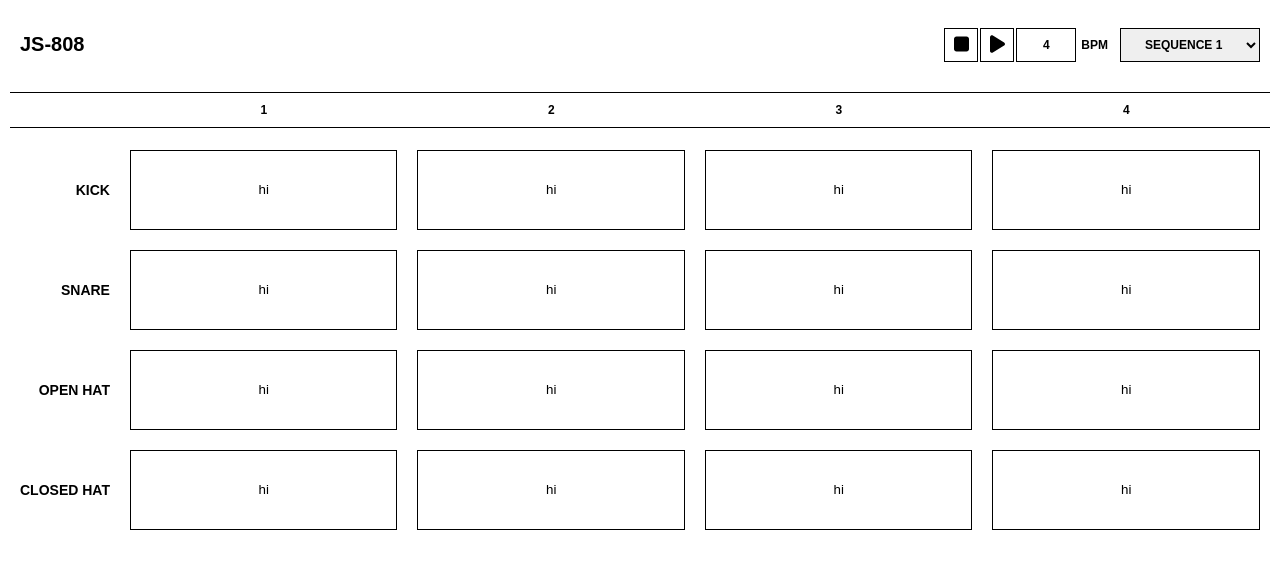
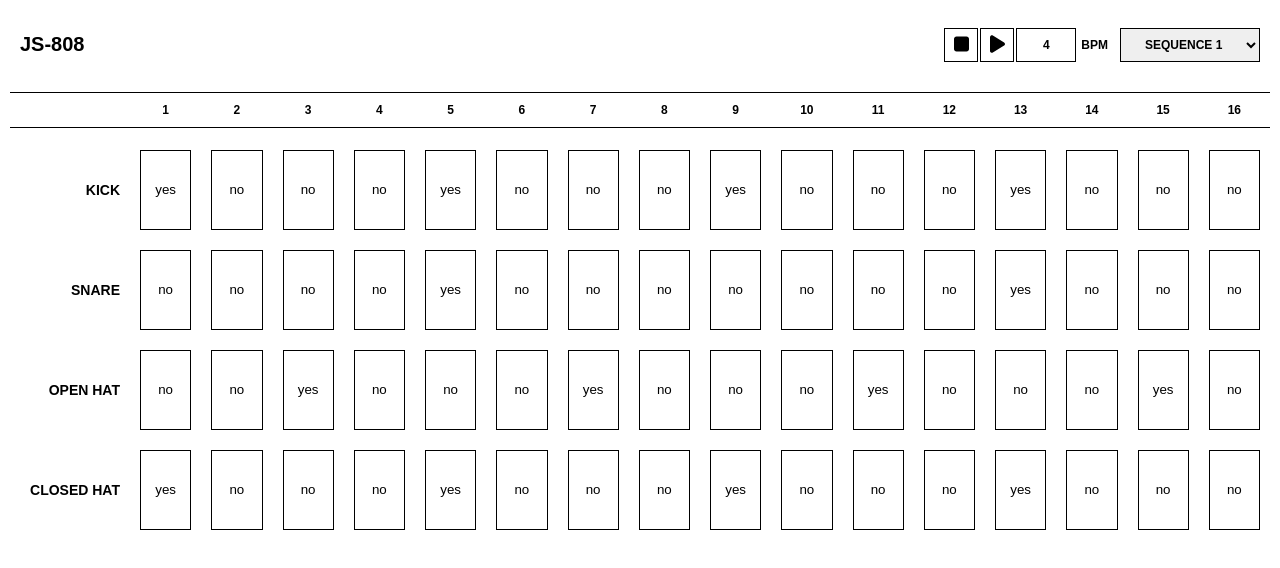
Before and after one commit to jabram/splice-js-808, a React (Create React App) app: page / in a window 1280 px wide. Shown: the top 568 px of the page. Built offline with nearby package versions, Linux system fonts and the light colour scheme.

Commit message:
Add mock sequence data, print in Sequence
This also adjusts the Sequence grid-template-columns to be flexible
about the number of steps in each grid instead of requiring a fixed
number.

Also updates NodeButton to print a yes or no based on the data passed
in.

```diff
--- a/src/App.js
+++ b/src/App.js
@@ -1,12 +1,13 @@
 import styles from "./App.module.css";
 import Header from "./components/Header/Header";
 import Sequence from "./components/Sequence/Sequence";
+import mockData from "./mockData/sequences.json";
 
 function App() {
   return (
     <div className={styles.appContainer}>
       <Header />
-      <Sequence />
+      <Sequence data={mockData} />
     </div>
   );
 }
--- a/src/components/NodeButton/NodeButton.js
+++ b/src/components/NodeButton/NodeButton.js
@@ -2,12 +2,16 @@ import React from "react";
 import PropTypes from "prop-types";
 import styles from "./NodeButton.module.css";
 
-const NodeButton = () => {
-  return <button className={styles.nodeButton}>hi</button>;
+const NodeButton = ({ isOn }) => {
+  return <button className={styles.nodeButton}>{isOn ? "yes" : "no"}</button>;
 };
 
-NodeButton.propTypes = {};
+NodeButton.propTypes = {
+  isOn: PropTypes.bool,
+};
 
-NodeButton.defaultProps = {};
+NodeButton.defaultProps = {
+  isOn: false,
+};
 
 export default NodeButton;
--- a/src/components/Sequence/Sequence.js
+++ b/src/components/Sequence/Sequence.js
@@ -3,7 +3,7 @@ import PropTypes from "prop-types";
 import styles from "./Sequence.module.css";
 import NodeButton from "../NodeButton/NodeButton";
 
-const Sequence = () => {
+const Sequence = ({ data }) => {
   return (
     <div className={styles.sequenceContainer}>
       <div className={`${styles.column} ${styles.instrumentName}`}>
@@ -13,40 +13,32 @@ const Sequence = () => {
         <p>Open Hat</p>
         <p>Closed Hat</p>
       </div>
-      <div className={styles.column}>
-        <p>1</p>
-        <NodeButton />
-        <NodeButton />
-        <NodeButton />
-        <NodeButton />
-      </div>
-      <div className={styles.column}>
-        <p>2</p>
-        <NodeButton />
-        <NodeButton />
-        <NodeButton />
-        <NodeButton />
-      </div>
-      <div className={styles.column}>
-        <p>3</p>
-        <NodeButton />
-        <NodeButton />
-        <NodeButton />
-        <NodeButton />
-      </div>
-      <div className={styles.column}>
-        <p>4</p>
-        <NodeButton />
-        <NodeButton />
-        <NodeButton />
-        <NodeButton />
-      </div>
+      {data.map((step, index) => (
+        <div className={styles.column} key={`step${index + 1}`}>
+          <p>{index + 1}</p>
+          <NodeButton isOn={step.kick} />
+          <NodeButton isOn={step.snare} />
+          <NodeButton isOn={step.openHat} />
+          <NodeButton isOn={step.closedHat} />
+        </div>
+      ))}
     </div>
   );
 };
 
-Sequence.propTypes = {};
+Sequence.propTypes = {
+  data: PropTypes.arrayOf(
+    PropTypes.shape({
+      kick: PropTypes.bool,
+      snare: PropTypes.bool,
+      openHat: PropTypes.bool,
+      closedHat: PropTypes.bool,
+    })
+  ).isRequired,
+};
 
-Sequence.defaultProps = {};
+Sequence.defaultProps = {
+  data: undefined,
+};
 
 export default Sequence;
--- a/src/components/Sequence/Sequence.module.css
+++ b/src/components/Sequence/Sequence.module.css
@@ -2,7 +2,7 @@
   display: grid;
   grid-auto-flow: column;
   grid-template-rows: auto repeat(4, 1fr); /* the first row is auto height, remaining 4 rows should be the same height */
-  grid-template-columns: auto repeat(4, minmax(4rem, 1fr)); /* auto width of label, others evenly spaced */
+  grid-template-columns: 120px repeat(auto-fit, minmax(4rem, 1fr)); /* fixed 120px width of label, others evenly spaced */
   text-align: center;
   align-items: center;
 }
--- /dev/null
+++ b/src/mockData/sequences.json
@@ -0,0 +1,18 @@
+[
+  { "kick": true, "snare": false, "openHat": false, "closedHat": true },
+  { "kick": false, "snare": false, "openHat": false, "closedHat": false },
+  { "kick": false, "snare": false, "openHat": true, "closedHat": false },
+  { "kick": false, "snare": false, "openHat": false, "closedHat": false },
+  { "kick": true, "snare": true, "openHat": false, "closedHat": true },
+  { "kick": false, "snare": false, "openHat": false, "closedHat": false },
+  { "kick": false, "snare": false, "openHat": true, "closedHat": false },
+  { "kick": false, "snare": false, "openHat": false, "closedHat": false },
+  { "kick": true, "snare": false, "openHat": false, "closedHat": true },
+  { "kick": false, "snare": false, "openHat": false, "closedHat": false },
+  { "kick": false, "snare": false, "openHat": true, "closedHat": false },
+  { "kick": false, "snare": false, "openHat": false, "closedHat": false },
+  { "kick": true, "snare": true, "openHat": false, "closedHat": true },
+  { "kick": false, "snare": false, "openHat": false, "closedHat": false },
+  { "kick": false, "snare": false, "openHat": true, "closedHat": false },
+  { "kick": false, "snare": false, "openHat": false, "closedHat": false }
+]
```
